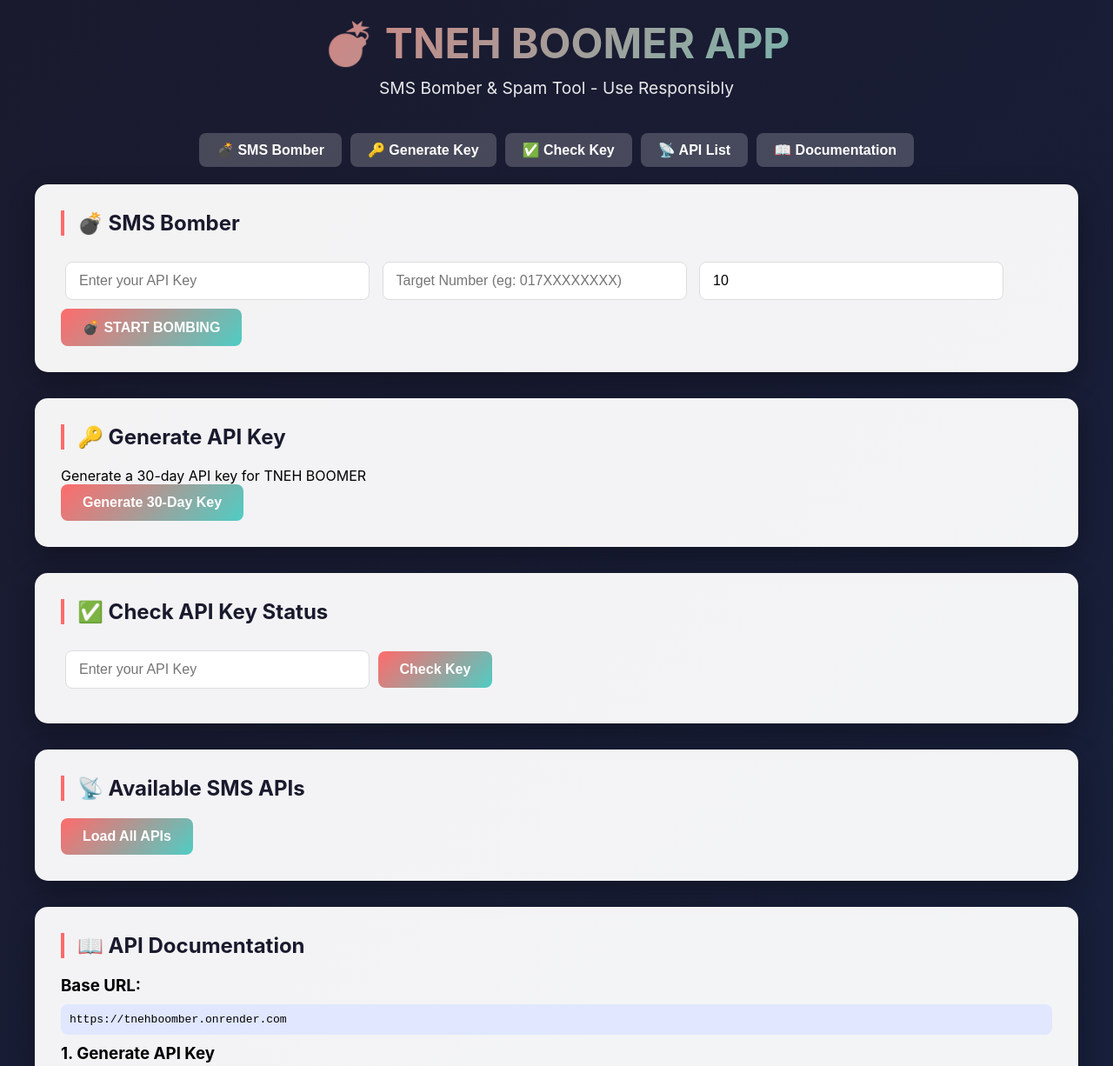
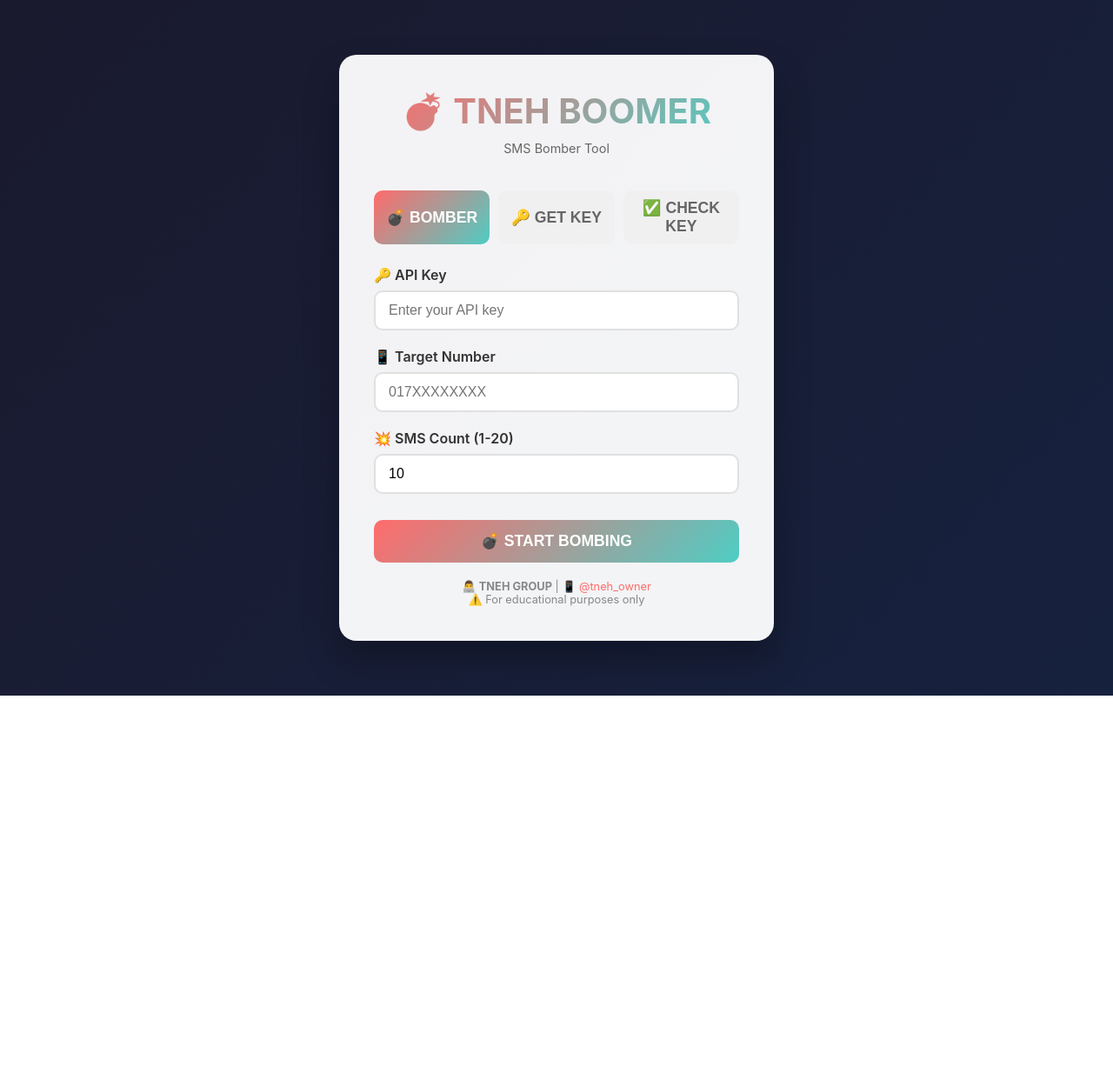
Before and after one commit to Noman3015237350/tnehboomberapp, a website: page public/index.html in a window 1280 px wide. Shown: the top 1226 px of the page at 87% size. After the commit the page ends 800 px from the top, so only its background shows below. Drawn offline with Linux system fonts and the light colour scheme.

Commit message:
Refactor HTML layout and styles for better UX
Updated the title and improved layout and styling for better user experience. Adjusted container width, card styles, and input focus effects.

```diff
--- a/public/index.html
+++ b/public/index.html
@@ -3,7 +3,7 @@
 <head>
     <meta charset="UTF-8">
     <meta name="viewport" content="width=device-width, initial-scale=1.0">
-    <title>TNEH BOOMER - SMS Bomber App</title>
+    <title>TNEH BOOMER - SMS Bomber</title>
     <style>
         * {
             margin: 0;
@@ -15,111 +15,143 @@
             font-family: -apple-system, BlinkMacSystemFont, 'Segoe UI', Roboto, Oxygen, Ubuntu, sans-serif;
             background: linear-gradient(135deg, #1a1a2e 0%, #16213e 100%);
             min-height: 100vh;
+            display: flex;
+            justify-content: center;
+            align-items: center;
             padding: 20px;
         }
 
         .container {
-            max-width: 1200px;
-            margin: 0 auto;
+            max-width: 500px;
+            width: 100%;
         }
 
-        /* Header */
+        .card {
+            background: rgba(255,255,255,0.95);
+            border-radius: 20px;
+            padding: 40px;
+            box-shadow: 0 20px 40px rgba(0,0,0,0.3);
+        }
+
         .header {
             text-align: center;
-            color: white;
-            margin-bottom: 40px;
+            margin-bottom: 30px;
         }
 
         .header h1 {
-            font-size: 3em;
-            margin-bottom: 10px;
+            font-size: 2.5em;
             background: linear-gradient(135deg, #ff6b6b, #4ecdc4);
             -webkit-background-clip: text;
             -webkit-text-fill-color: transparent;
+            margin-bottom: 10px;
         }
 
         .header p {
-            font-size: 1.2em;
-            opacity: 0.9;
+            color: #666;
+            font-size: 0.9em;
         }
 
-        /* Cards */
-        .card {
-            background: rgba(255,255,255,0.95);
-            border-radius: 15px;
-            padding: 30px;
-            margin-bottom: 30px;
-            box-shadow: 0 10px 30px rgba(0,0,0,0.3);
+        .input-group {
+            margin-bottom: 20px;
         }
 
-        .card h2 {
-            color: #1a1a2e;
-            margin-bottom: 20px;
-            border-left: 4px solid #ff6b6b;
-            padding-left: 15px;
+        label {
+            display: block;
+            margin-bottom: 8px;
+            color: #333;
+            font-weight: 600;
         }
 
-        /* Inputs */
-        input, select, textarea {
+        input, select {
+            width: 100%;
             padding: 12px 15px;
-            margin: 10px 5px;
-            border: 1px solid #ddd;
-            border-radius: 8px;
+            border: 2px solid #e0e0e0;
+            border-radius: 10px;
             font-size: 1em;
-            width: 100%;
-            max-width: 350px;
+            transition: all 0.3s;
+        }
+
+        input:focus, select:focus {
+            outline: none;
+            border-color: #ff6b6b;
         }
 
         button {
-            padding: 12px 25px;
+            width: 100%;
+            padding: 14px;
             background: linear-gradient(135deg, #ff6b6b, #4ecdc4);
             color: white;
             border: none;
-            border-radius: 8px;
+            border-radius: 10px;
+            font-size: 1.1em;
+            font-weight: bold;
             cursor: pointer;
-            font-size: 1em;
             transition: transform 0.2s;
-            font-weight: bold;
+            margin-top: 10px;
         }
 
         button:hover {
             transform: translateY(-2px);
         }
 
+        button:active {
+            transform: translateY(0);
+        }
+
         .result {
             margin-top: 20px;
             padding: 15px;
-            background: #f9f9f9;
-            border-radius: 8px;
+            border-radius: 10px;
             display: none;
-            overflow-x: auto;
-            max-height: 500px;
+            font-size: 0.9em;
         }
 
         .result.show {
             display: block;
         }
 
-        .error { color: red; }
-        .success { color: green; }
-        .info { color: blue; }
+        .success {
+            background: #d4edda;
+            color: #155724;
+            border: 1px solid #c3e6cb;
+        }
+
+        .error {
+            background: #f8d7da;
+            color: #721c24;
+            border: 1px solid #f5c6cb;
+        }
+
+        .info {
+            background: #d1ecf1;
+            color: #0c5460;
+            border: 1px solid #bee5eb;
+        }
 
         .key-badge {
-            background: #e0e7ff;
+            background: #2d3748;
+            color: #fff;
             padding: 10px;
             border-radius: 8px;
             font-family: monospace;
+            font-size: 0.8em;
+            word-break: break-all;
             margin: 10px 0;
-            word-break: break-all;
         }
 
-        /* Developer Info */
+        .small-btn {
+            background: #4a5568;
+            margin-top: 10px;
+            font-size: 0.9em;
+            width: auto;
+            padding: 8px 15px;
+        }
+
         .dev-info {
-            background: linear-gradient(135deg, #ff6b6b20, #4ecdc420);
-            padding: 15px;
-            border-radius: 10px;
+            text-align: center;
             margin-top: 20px;
-            text-align: center;
+            color: #888;
+            font-size: 0.8em;
         }
 
         .dev-info a {
@@ -127,179 +159,137 @@
             text-decoration: none;
         }
 
-        /* Navigation */
-        .nav {
+        .tabs {
             display: flex;
             gap: 10px;
-            justify-content: center;
-            flex-wrap: wrap;
-            margin-bottom: 20px;
+            margin-bottom: 25px;
         }
 
-        .nav-btn {
-            background: rgba(255,255,255,0.2);
-            padding: 10px 20px;
+        .tab {
+            flex: 1;
+            padding: 10px;
+            background: #f0f0f0;
+            border: none;
+            border-radius: 10px;
+            cursor: pointer;
+            font-weight: 600;
+            color: #666;
         }
 
-        .nav-btn.active {
+        .tab.active {
             background: linear-gradient(135deg, #ff6b6b, #4ecdc4);
+            color: white;
         }
 
-        /* Stats */
-        .stats {
-            display: grid;
-            grid-template-columns: repeat(auto-fit, minmax(150px, 1fr));
-            gap: 15px;
-            margin-top: 20px;
+        .tab-content {
+            display: none;
         }
 
-        .stat-card {
-            background: #f0f0f0;
-            padding: 15px;
-            border-radius: 10px;
-            text-align: center;
-        }
-
-        .stat-number {
-            font-size: 2em;
-            font-weight: bold;
-            color: #ff6b6b;
-        }
-
-        @media (max-width: 768px) {
-            input {
-                max-width: 100%;
-            }
+        .tab-content.active {
+            display: block;
         }
     </style>
 </head>
 <body>
     <div class="container">
+        <div class="card">
             <div class="header">
-            <h1>💣 TNEH BOOMER APP</h1>
-            <p>SMS Bomber & Spam Tool - Use Responsibly</p>
+                <h1>💣 TNEH BOOMER</h1>
+                <p>SMS Bomber Tool</p>
             </div>
 
-        <!-- Navigation -->
-        <div class="nav">
-            <button class="nav-btn" onclick="showPage('bomber')">💣 SMS Bomber</button>
-            <button class="nav-btn" onclick="showPage('keygen')">🔑 Generate Key</button>
-            <button class="nav-btn" onclick="showPage('check')">✅ Check Key</button>
-            <button class="nav-btn" onclick="showPage('apis')">📡 API List</button>
-            <button class="nav-btn" onclick="showPage('docs')">📖 Documentation</button>
+            <div class="tabs">
+                <button class="tab active" onclick="switchTab('bomber')">💣 BOMBER</button>
+                <button class="tab" onclick="switchTab('key')">🔑 GET KEY</button>
+                <button class="tab" onclick="switchTab('check')">✅ CHECK KEY</button>
             </div>
 
-        <!-- SMS Bomber Page -->
-        <div id="bomberPage" class="card active">
-            <h2>💣 SMS Bomber</h2>
-            <input type="text" id="apiKey" placeholder="Enter your API Key">
-            <input type="text" id="phoneNumber" placeholder="Target Number (eg: 017XXXXXXXX)">
-            <input type="number" id="smsCount" placeholder="Number of SMS (1-100)" value="10" min="1" max="100">
+            <!-- Bomber Tab -->
+            <div id="bomberTab" class="tab-content active">
+                <div class="input-group">
+                    <label>🔑 API Key</label>
+                    <input type="text" id="apiKey" placeholder="Enter your API key">
+                </div>
+                <div class="input-group">
+                    <label>📱 Target Number</label>
+                    <input type="tel" id="phoneNumber" placeholder="017XXXXXXXX">
+                </div>
+                <div class="input-group">
+                    <label>💥 SMS Count (1-20)</label>
+                    <input type="number" id="smsCount" value="10" min="1" max="20">
+                </div>
                 <button onclick="startBombing()">💣 START BOMBING</button>
                 <div id="bombResult" class="result"></div>
             </div>
 
-        <!-- Generate Key Page -->
-        <div id="keygenPage" class="card">
-            <h2>🔑 Generate API Key</h2>
-            <p>Generate a 30-day API key for TNEH BOOMER</p>
-            <button onclick="generateKey()">Generate 30-Day Key</button>
+            <!-- Get Key Tab -->
+            <div id="keyTab" class="tab-content">
+                <button onclick="generateKey()">🔑 Generate 30-Day API Key</button>
                 <div id="keyResult" class="result"></div>
             </div>
 
-        <!-- Check Key Page -->
-        <div id="checkPage" class="card">
-            <h2>✅ Check API Key Status</h2>
-            <input type="text" id="checkKeyInput" placeholder="Enter your API Key">
-            <button onclick="checkKey()">Check Key</button>
+            <!-- Check Key Tab -->
+            <div id="checkTab" class="tab-content">
+                <div class="input-group">
+                    <label>🔑 API Key</label>
+                    <input type="text" id="checkKeyInput" placeholder="Enter API key">
+                </div>
+                <button onclick="checkKey()">✅ Check Key Status</button>
                 <div id="checkResult" class="result"></div>
             </div>
 
-        <!-- API List Page -->
-        <div id="apisPage" class="card">
-            <h2>📡 Available SMS APIs</h2>
-            <button onclick="loadApis()">Load All APIs</button>
-            <div id="apisResult" class="result"></div>
+            <div class="dev-info">
+                <p>👨‍💻 <strong>TNEH GROUP</strong> | 📱 <a href="https://t.me/tneh_owner" target="_blank">@tneh_owner</a></p>
+                <p>⚠️ For educational purposes only</p>
             </div>
-
-        <!-- Documentation Page -->
-        <div id="docsPage" class="card">
-            <h2>📖 API Documentation</h2>
-
-            <h3>Base URL:</h3>
-            <div class="key-badge">https://tnehboomber.onrender.com</div>
-
-            <h3>1. Generate API Key</h3>
-            <div class="key-badge">GET /api/expiredate=30&createkey</div>
-
-            <h3>2. Check API Key</h3>
-            <div class="key-badge">GET /api/checkkey?key=YOUR_KEY</div>
-
-            <h3>3. SMS Bomber (Multiple SMS)</h3>
-            <div class="key-badge">GET /api/spam?key=YOUR_KEY&number=017XXXXXXXX&count=10</div>
-
-            <h3>4. Single SMS Send</h3>
-            <div class="key-badge">GET /api/send?key=YOUR_KEY&number=017XXXXXXXX&api=/api1</div>
-
-            <h3>5. Get All APIs</h3>
-            <div class="key-badge">GET /api/apis</div>
-
-            <h3>6. Health Check</h3>
-            <div class="key-badge">GET /api/health</div>
-
-            <h3>cURL Examples:</h3>
-            <div class="key-badge">
-                # Generate Key<br>
-                curl https://tnehboomber.onrender.com/api/expiredate=30&createkey<br><br>
-                # Start Bombing<br>
-                curl "https://tnehboomber.onrender.com/api/spam?key=TNEH-XXXX&number=017XXXXXXXX&count=10"
-            </div>
-        </div>
-
-        <!-- Developer Info -->
-        <div class="dev-info">
-            <p><strong>👨‍💻 Developer:</strong> TNEH GROUP</p>
-            <p><strong>📱 Telegram:</strong> <a href="https://t.me/tneh_owner" target="_blank">@tneh_owner</a></p>
-            <p><strong>🌐 Website:</strong> <a href="https://tnehboomber.onrender.com" target="_blank">tnehboomber.onrender.com</a></p>
-            <p><strong>⚠️ Warning:</strong> Use responsibly. For educational purposes only.</p>
         </div>
     </div>
 
     <script>
-        const API_BASE = 'https://tnehboomber.onrender.com';
+        // Use relative URL or current domain
+        const API_BASE = window.location.origin;
 
-        function showPage(page) {
-            const pages = ['bomber', 'keygen', 'check', 'apis', 'docs'];
-            pages.forEach(p => {
-                const el = document.getElementById(p + 'Page');
-                if (el) el.classList.remove('active');
-            });
-            document.getElementById(page + 'Page').classList.add('active');
+        function switchTab(tab) {
+            // Update tabs
+            document.querySelectorAll('.tab').forEach(t => t.classList.remove('active'));
+            if (tab === 'bomber') document.querySelector('.tab:first-child').classList.add('active');
+            else if (tab === 'key') document.querySelectorAll('.tab')[1].classList.add('active');
+            else document.querySelectorAll('.tab')[2].classList.add('active');
+
+            // Update content
+            document.getElementById('bomberTab').classList.remove('active');
+            document.getElementById('keyTab').classList.remove('active');
+            document.getElementById('checkTab').classList.remove('active');
+            document.getElementById(tab + 'Tab').classList.add('active');
         }
 
         async function generateKey() {
             const resultDiv = document.getElementById('keyResult');
+            resultDiv.innerHTML = '<div class="info">⏳ Generating key...</div>';
+            resultDiv.classList.add('show');
+
             try {
                 const response = await fetch(`${API_BASE}/api/expiredate=30&createkey`);
                 const data = await response.json();
 
+                console.log('Key generation response:', data);
+
                 if (data.success) {
                     resultDiv.innerHTML = `
                         <div class="success">
-                            <strong>✅ API Key Generated!</strong><br>
-                            <div class="key-badge"><strong>Key:</strong> ${data.api_key}</div>
-                            <strong>Valid for:</strong> ${data.valid_days} days<br>
-                            <strong>Expires:</strong> ${new Date(data.expiry_date).toLocaleString()}<br>
-                            <button onclick="copyToClipboard('${data.api_key}')">Copy Key</button>
+                            <strong>✅ Key Generated Successfully!</strong>
+                            <div class="key-badge">${data.api_key}</div>
+                            <strong>📅 Valid for:</strong> ${data.valid_days} days<br>
+                            <strong>⏰ Expires:</strong> ${new Date(data.expiry_date).toLocaleString()}
+                            <button class="small-btn" onclick="copyKey('${data.api_key}')">📋 Copy Key</button>
                         </div>
                     `;
                 } else {
-                    resultDiv.innerHTML = `<div class="error">❌ Failed to generate key</div>`;
+                    resultDiv.innerHTML = `<div class="error">❌ ${data.error || 'Failed to generate key'}</div>`;
                 }
-                resultDiv.classList.add('show');
             } catch (error) {
-                resultDiv.innerHTML = `<div class="error">❌ Error: ${error.message}</div>`;
-                resultDiv.classList.add('show');
+                console.error('Error:', error);
+                resultDiv.innerHTML = `<div class="error">❌ Connection error: ${error.message}<br>Make sure the server is running</div>`;
             }
         }
 
@@ -313,25 +303,29 @@
                 return;
             }
 
+            resultDiv.innerHTML = '<div class="info">⏳ Checking key status...</div>';
+            resultDiv.classList.add('show');
+
             try {
                 const response = await fetch(`${API_BASE}/api/checkkey?key=${key}`);
                 const data = await response.json();
+
+                console.log('Check key response:', data);
 
                 if (data.valid) {
                     resultDiv.innerHTML = `
                         <div class="success">
                             <strong>✅ Key is VALID</strong><br>
-                            <strong>Status:</strong> ${data.status}<br>
-                            <strong>Expires:</strong> ${new Date(data.expiry_date).toLocaleString()}
+                            <strong>📅 Expires:</strong> ${new Date(data.expiry_date).toLocaleString()}<br>
+                            <strong>Status:</strong> ${data.status}
                         </div>
                     `;
                 } else {
                     resultDiv.innerHTML = `<div class="error">❌ Key is INVALID or EXPIRED</div>`;
                 }
-                resultDiv.classList.add('show');
             } catch (error) {
-                resultDiv.innerHTML = `<div class="error">❌ Error: ${error.message}</div>`;
-                resultDiv.classList.add('show');
+                console.error('Error:', error);
+                resultDiv.innerHTML = `<div class="error">❌ Connection error: ${error.message}</div>`;
             }
         }
 
@@ -341,73 +335,49 @@
             const count = document.getElementById('smsCount').value;
             const resultDiv = document.getElementById('bombResult');
 
-            if (!key || !number) {
-                resultDiv.innerHTML = `<div class="error">❌ Please enter API Key and Phone Number</div>`;
+            if (!key) {
+                resultDiv.innerHTML = `<div class="error">❌ Please enter API Key</div>`;
                 resultDiv.classList.add('show');
                 return;
             }
 
-            resultDiv.innerHTML = `<div class="info">⏳ Starting SMS bombing... Please wait...</div>`;
+            if (!number) {
+                resultDiv.innerHTML = `<div class="error">❌ Please enter target number</div>`;
+                resultDiv.classList.add('show');
+                return;
+            }
+
+            resultDiv.innerHTML = '<div class="info">⏳ Sending SMS bombs... Please wait...</div>';
             resultDiv.classList.add('show');
 
             try {
                 const response = await fetch(`${API_BASE}/api/spam?key=${key}&number=${number}&count=${count}`);
                 const data = await response.json();
 
+                console.log('Bombing response:', data);
+
                 if (data.success) {
                     resultDiv.innerHTML = `
                         <div class="success">
                             <strong>✅ Bombing Complete!</strong><br>
-                            <strong>Target:</strong> ${data.target_number}<br>
-                            <strong>Total Sent:</strong> ${data.total_requests_sent}<br>
-                            <strong>Successful:</strong> ${data.successful_requests}<br>
-                            <strong>Failed:</strong> ${data.failed_requests}<br>
-                            <details>
-                                <summary>View Details</summary>
-                                <pre>${JSON.stringify(data.results, null, 2)}</pre>
-                            </details>
+                            📱 Target: ${data.target_number}<br>
+                            💥 Total Sent: ${data.total_requests_sent}<br>
+                            ✅ Successful: ${data.successful_requests}<br>
+                            ❌ Failed: ${data.failed_requests}
                         </div>
                     `;
                 } else {
-                    resultDiv.innerHTML = `<div class="error">❌ Error: ${data.error}</div>`;
+                    resultDiv.innerHTML = `<div class="error">❌ ${data.error}</div>`;
                 }
             } catch (error) {
-                resultDiv.innerHTML = `<div class="error">❌ Error: ${error.message}</div>`;
+                console.error('Error:', error);
+                resultDiv.innerHTML = `<div class="error">❌ Connection error: ${error.message}</div>`;
             }
         }
 
-        async function loadApis() {
-            const resultDiv = document.getElementById('apisResult');
-            resultDiv.innerHTML = `<div class="info">⏳ Loading APIs...</div>`;
-            resultDiv.classList.add('show');
-
-            try {
-                const response = await fetch(`${API_BASE}/api/apis`);
-                const data = await response.json();
-
-                if (data.success) {
-                    let html = `<div class="success"><strong>✅ Total APIs Available: ${data.total_apis}</strong></div><br>`;
-                    html += '<div style="max-height: 400px; overflow-y: auto;">';
-                    data.all_apis.forEach(api => {
-                        html += `
-                            <div class="key-badge">
-                                <strong>${api.api_name}</strong><br>
-                                Endpoint: ${api.api_endpoint}<br>
-                                <small>Example: ${api.api_example}</small>
-                            </div>
-                        `;
-                    });
-                    html += '</div>';
-                    resultDiv.innerHTML = html;
-                }
-            } catch (error) {
-                resultDiv.innerHTML = `<div class="error">❌ Error: ${error.message}</div>`;
-            }
-        }
-
-        function copyToClipboard(text) {
-            navigator.clipboard.writeText(text);
-            alert('Copied to clipboard!');
+        function copyKey(key) {
+            navigator.clipboard.writeText(key);
+            alert('✅ API Key copied to clipboard!');
         }
     </script>
 </body>
```
Lines whose indentation alone changed are shown as unchanged.
